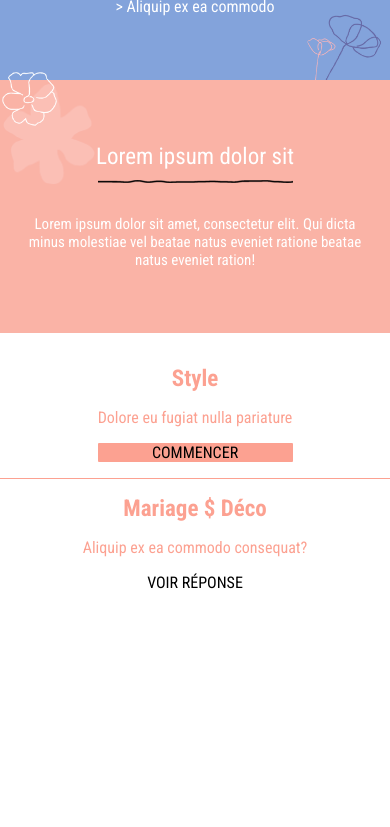
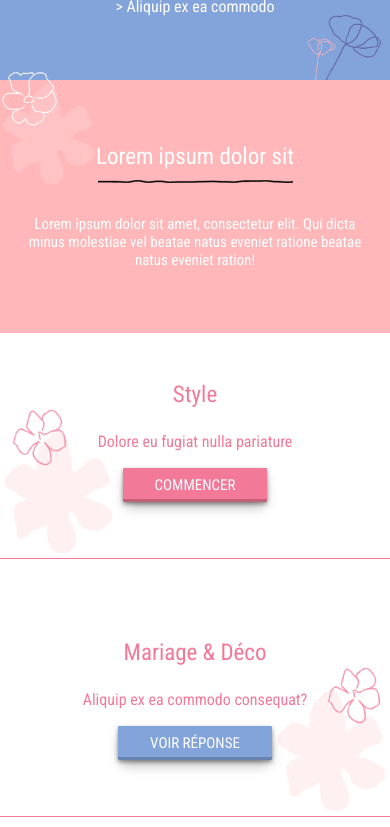
Before and after one commit to aimdexter/weeding, a plain HTML site: page index.html in a window 390 px wide. Shown: the part 1595-2422 px from the top of the page. Before the commit the page ends 2219 px from the top, so only its background shows below. Drawn offline with Linux system fonts and the light colour scheme.

Commit message:
mobile Done

```diff
--- a/index.html
+++ b/index.html
@@ -59,30 +59,50 @@
       </div>
       <div class="thirdpartpage">
         <div class="left">
-            <div class="title">
+            <div class="flower4">
+                <img src="./assets/flower-4.png" alt="">
+              </div>
+              <div class="flower3">
+                <img src="./assets/flower-3.png" alt="">
+              </div>
+                <div class="title">
                 Style
             </div>
             <div class="p">
                 Dolore eu fugiat nulla pariature
             </div>
             <div class="button">
-                COMMENCER
+                <a class="commencer" href="#">COMMENCER</a>
             </div>
         </div>
         <div class="right">
+            <div class="flower5">
+                <img src="./assets/flower-4.png" alt="">
+              </div>
+              <div class="flower6">
+                <img src="./assets/flower-3.png" alt="">
+              </div>
             <div class="title">
-                Mariage $ Déco
+                Mariage & Déco
             </div>
             <div class="p">
                 Aliquip ex ea commodo consequat?
             </div>
             <div class="button">
-                <spane style="text-transform: uppercase">VOIR Réponse</spane>
+                <a class="voirreponse" href="#">
+                    <spane style="text-transform: uppercase">VOIR Réponse</spane>
+                </a>
            </div>
    </div>
       </div>
   </main>
   <footer>
+    <!-- <div class="line">
+        <img src="./assets/line.png" alt="">
+    </div> -->
+<div class="instagram">
+    <img src="./assets/instagram-brands.svg" alt="">
+</div>
   </footer>
 </body>
 
--- a/style.scss
+++ b/style.scss
@@ -1,7 +1,7 @@
 @import url('https://fonts.googleapis.com/css2?family=Roboto+Condensed:wght@300;400;700&display=swap');
 $primary:#83a3db;
-$secondary:#fab3a6;
-$secondary-hard:#fca191;
+$secondary:#ffb7ba;
+$secondary-hard:#f37999;
 $main:white;
 *,body{
     width: auto;
@@ -114,11 +114,25 @@ $main:white;
     }
 
 }
+
 .thirdpartpage{
     display: flex;
     flex-direction: column;
     text-align: center;
-    padding: 2rem 0rem;
+    margin-bottom: 1rem;
+    @mixin button {
+        box-sizing: border-box;
+        padding: 0.5rem 2rem;
+        color: $main;
+        text-decoration: none;
+        font-weight: 400;
+        font-size: 15px;
+        border-radius: 1px;
+        box-shadow: rgba(0, 0, 0, 0.4) 0px 2px 4px, rgba(0, 0, 0, 0.3) 0px 7px 13px -3px, rgba(0, 0, 0, 0.2) 0px -3px 0px inset;
+        &:hover{
+            filter: brightness(120%);
+        }
+    }
     @mixin p {
         color: $secondary-hard;
     }
@@ -126,39 +140,97 @@ $main:white;
         display: flex;
         flex-direction: column;
         justify-content: center;
-        padding-bottom: 1rem;
-        gap: 1rem;
+        padding-bottom: 4rem;
+        gap: 1.5rem;
         border-color: $secondary-hard;
         border-bottom-style: solid;
         border-width: 1px;
+        position: relative;
+        .flower4{
+            img{
+                display: block;
+                position: absolute;
+                bottom: 0;
+                left: 0;
+                width: 30%;
+            }
+        }
+        .flower3{
+            img{
+                display: block;
+                position: absolute;
+                bottom: 90px;
+                left: 10px;
+                width: 15%;
+            }
+        }
+
         .title{
         color: $secondary-hard;
-        font-size:23px;
-        font-weight: 700;
+        font-size: 23px;
+        font-weight: 400;
         }
         .p{
             @include p;
         }
-        .button{
-            width: 50%;
-            align-self: center;
-            border-radius: 1px;
-            background-color: $secondary-hard;
+        .commencer{
+           @include button;
+           background-color: $secondary-hard;
         }
     }
     .right{
         display: flex;
         flex-direction: column;
         justify-content: center;
-        gap: 1rem;
-        padding-top: 1rem;
+        gap: 1.5rem;
+        padding-top: 2rem;
+        padding-bottom: 4rem;
+        border-color: $secondary-hard;
+        border-bottom-style: solid;
+        border-width: 1px;
+        position: relative;
+        .flower5{
+            img{
+                display: block;
+                position: absolute;
+                bottom: 0;
+                right: 0;
+                width: 30%;
+            }
+        }
+        .flower6{
+            img{
+                display: block;
+                position: absolute;
+                bottom: 90px;
+                right: 7px;
+                width: 15%;
+            }
+        }
+
         .title{
             color: $secondary-hard;
             font-size:23px;
-            font-weight: 700;
+            font-weight: 400;
             }
             .p{
                 @include p;
             }
+            .voirreponse{
+                @include button;
+                background-color: $primary;
+             }
+
     }
 }
+footer{
+    .line{
+        @include line;
+    }
+    .instagram{
+        display: block;
+        margin: 0 auto;
+        width: 8%;
+        height: auto;
+    }
+}
```
Also changed, not shown: assets/instagram-brands.svg (added), style.css, 1 other file.
